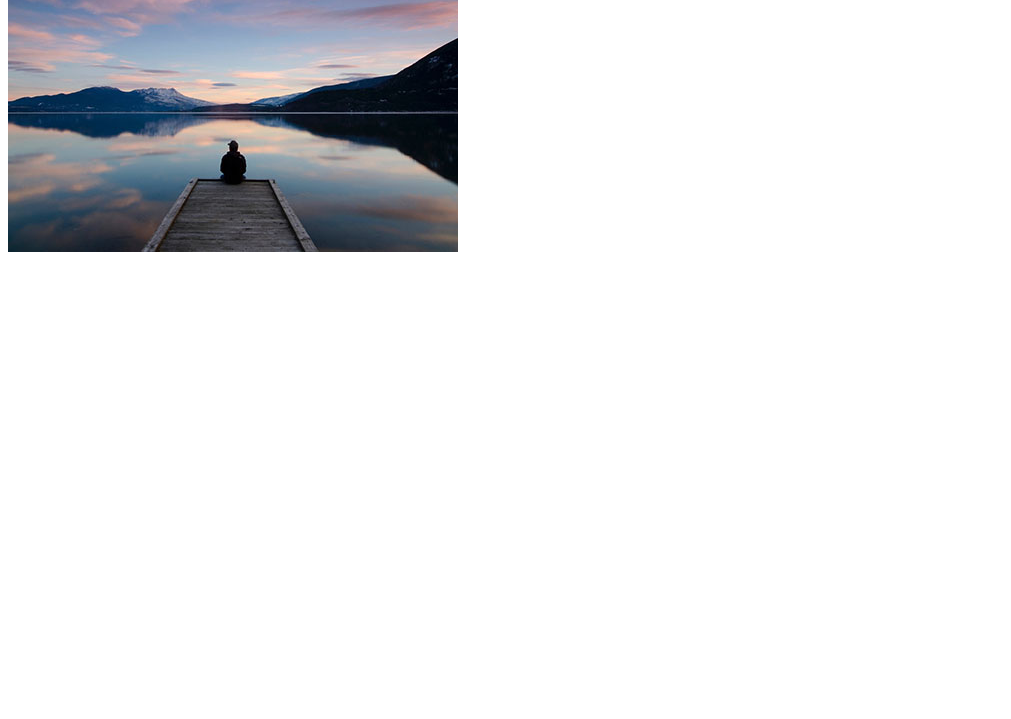
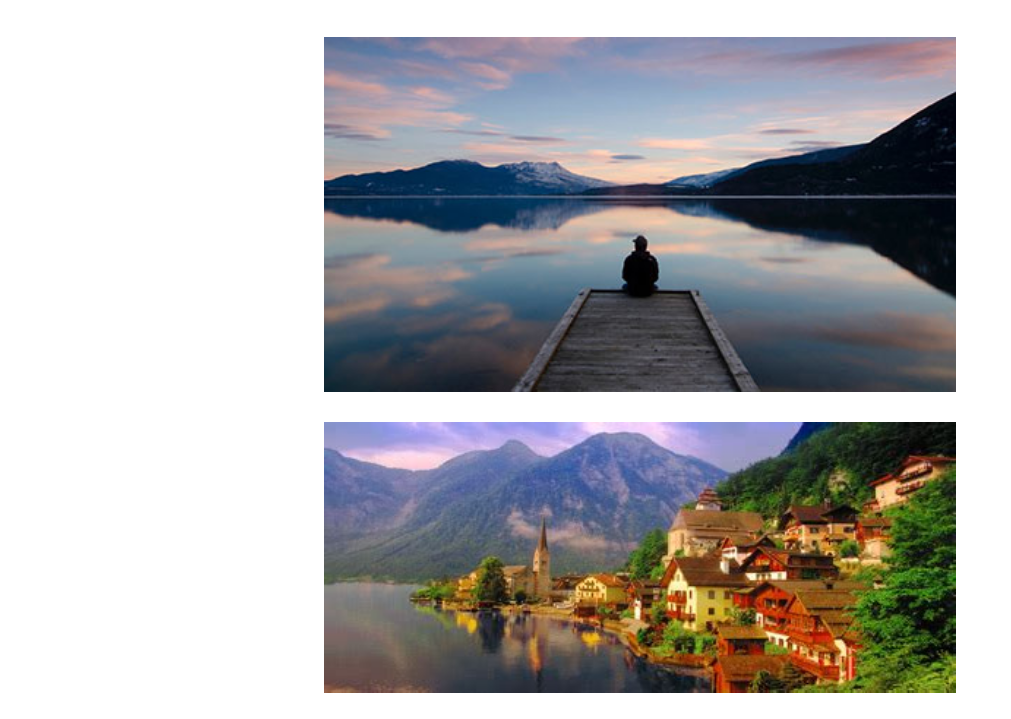
Before and after one commit to grada92/vue-hello, a plain HTML site: page index.html in a window 1280 px wide. Shown: the part 81-800 px from the top of the page, without its empty margins (0-1011 px from the left). Drawn offline with nearby package versions, Linux system fonts and the light colour scheme.

Commit message:
dettaglio + BONUS

```diff
--- a/index.html
+++ b/index.html
@@ -4,6 +4,7 @@
     <meta charset="UTF-8">
     <meta http-equiv="X-UA-Compatible" content="IE=edge">
     <meta name="viewport" content="width=device-width, initial-scale=1.0">
+    <link rel="stylesheet" href="style.css">
     <script
       src="https://cdnjs.cloudflare.com/ajax/libs/vue/2.7.10/vue.min.js"
       integrity="sha512-H8u5mlZT1FD7MRlnUsODppkKyk+VEiCmncej8yZW1k/wUT90OQon0F9DSf/2Qh+7L/5UHd+xTLrMszjHEZc2BA=="
@@ -21,6 +22,9 @@
 
         <!--BONUS aggiungi immagini da Vue-->
         <img :src="image" alt="image">
+        <img :src="image2" alt="image">
+
+
 
 
     </div>
--- a/script.js
+++ b/script.js
@@ -3,10 +3,12 @@ console.log('JS OK')
 const root = new Vue({
 
     el: '#root',
-    data: {
+     data: {
         titletext: 'Nuovo Titolo', // aggiungo title da Vue
         image: 'img/01.jpg', // BONUS
+        image2: 'img/02.jpg',
+
 
     }
-}
-)
+ }
+ )
--- /dev/null
+++ b/style.css
@@ -0,0 +1,11 @@
+#root {
+    text-align: center;
+    display: flex;
+    flex-direction: column;
+    align-items: center;
+    row-gap: 30px;
+}
+
+img {
+   width: 50%;
+}
```
Also changed, not shown: img/02.jpg (added).
